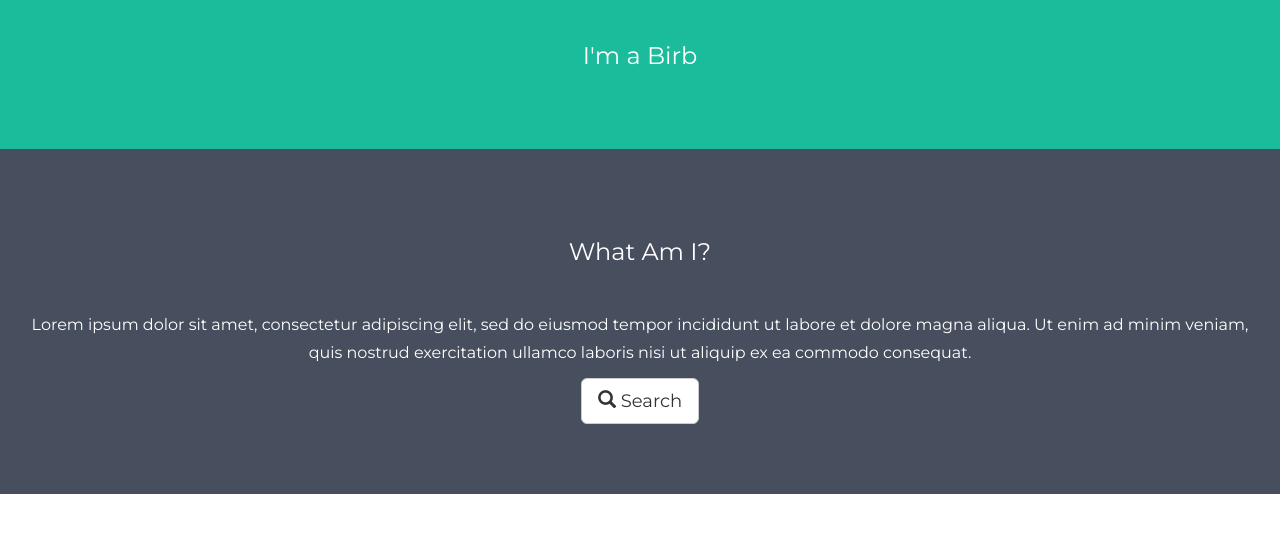
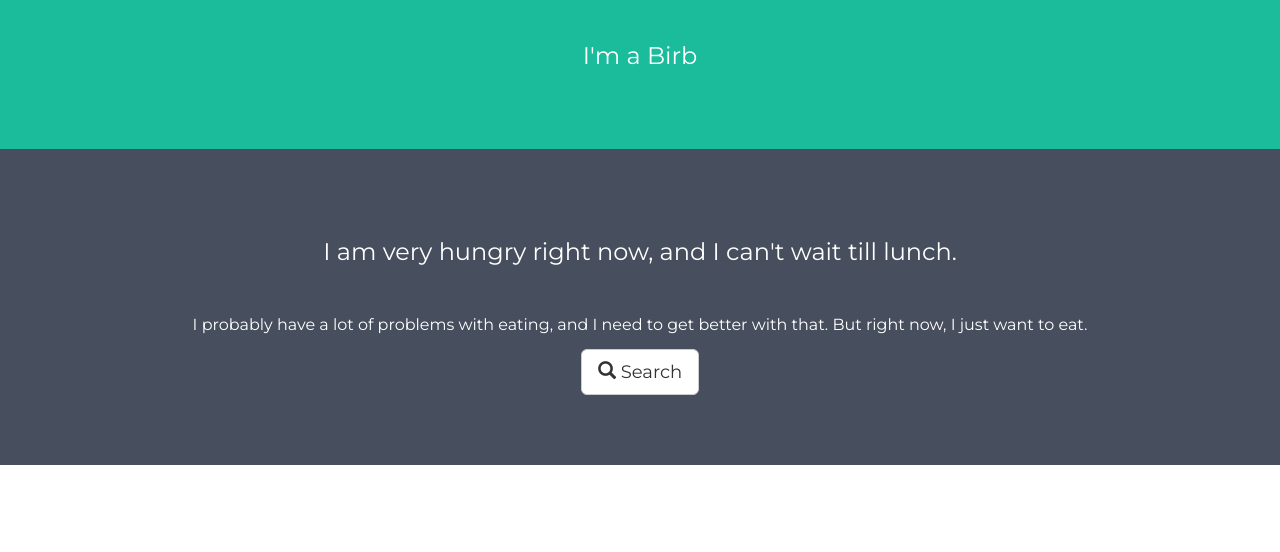
Before and after one commit to KMR305/KMR305.github.io, a plain HTML site: page index.html in a window 1280 px wide. Shown: the part 526-1078 px from the top of the page. Drawn offline with nearby package versions, Linux system fonts and the light colour scheme.

Commit message:
Update index.html

```diff
--- a/index.html
+++ b/index.html
@@ -83,8 +83,8 @@
 
 <!-- Second Container -->
 <div class="container-fluid bg-2 text-center">
-  <h3 class="margin">What Am I?</h3>
-  <p>Lorem ipsum dolor sit amet, consectetur adipiscing elit, sed do eiusmod tempor incididunt ut labore et dolore magna aliqua. Ut enim ad minim veniam, quis nostrud exercitation ullamco laboris nisi ut aliquip ex ea commodo consequat. </p>
+  <h3 class="margin">I am very hungry right now, and I can't wait till lunch.</h3>
+  <p>I probably have a lot of problems with eating, and I need to get better with that. But right now, I just want to eat. </p>
   <a href="#" class="btn btn-default btn-lg">
     <span class="glyphicon glyphicon-search"></span> Search
   </a>
```
